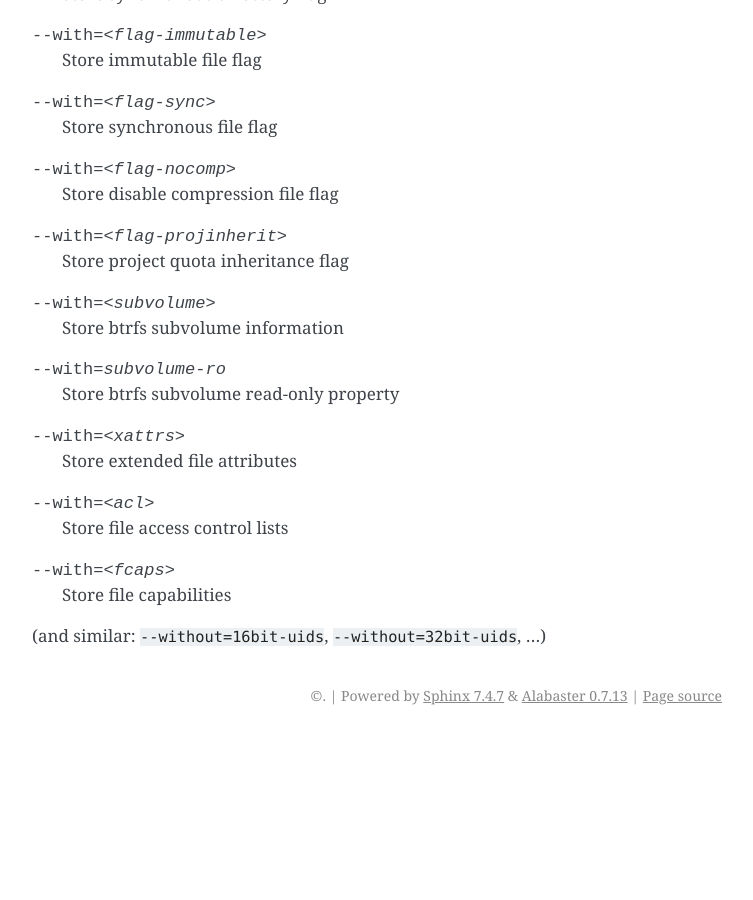
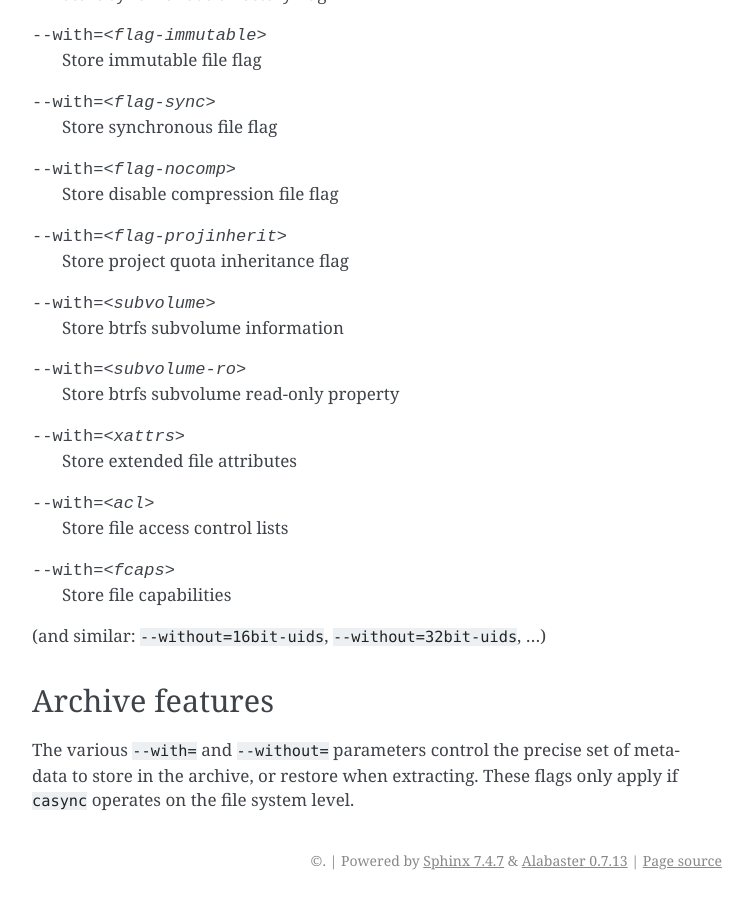
Before and after one commit to systemd/casync, a Sphinx documentation site: the page built from doc/casync.rst, in a window 1280 px wide and 900 px high, scrolled down 6626 px. Shown: the whole window, without its empty margins (388-1141 px from the left). Built offline with Sphinx 7.4.7, drawn with Linux system fonts in a browser that asks for light colours; before the commit the page ends 7361 px from its top, so only the background shows below that.

Commit message:
man: document the archive feature concept briefly

```diff
--- a/doc/casync.rst
+++ b/doc/casync.rst
@@ -201,9 +201,16 @@ Individual archive features:
 --with=<flag-nocomp>       Store disable compression file flag
 --with=<flag-projinherit>  Store project quota inheritance flag
 --with=<subvolume>         Store btrfs subvolume information
---with=subvolume-ro        Store btrfs subvolume read-only property
+--with=<subvolume-ro>      Store btrfs subvolume read-only property
 --with=<xattrs>            Store extended file attributes
 --with=<acl>               Store file access control lists
 --with=<fcaps>             Store file capabilities
 
 (and similar: ``--without=16bit-uids``, ``--without=32bit-uids``, ...)
+
+Archive features
+----------------
+
+The various ``--with=`` and ``--without=`` parameters control the precise set
+of metadata to store in the archive, or restore when extracting. These flags
+only apply if ``casync`` operates on the file system level.
```
